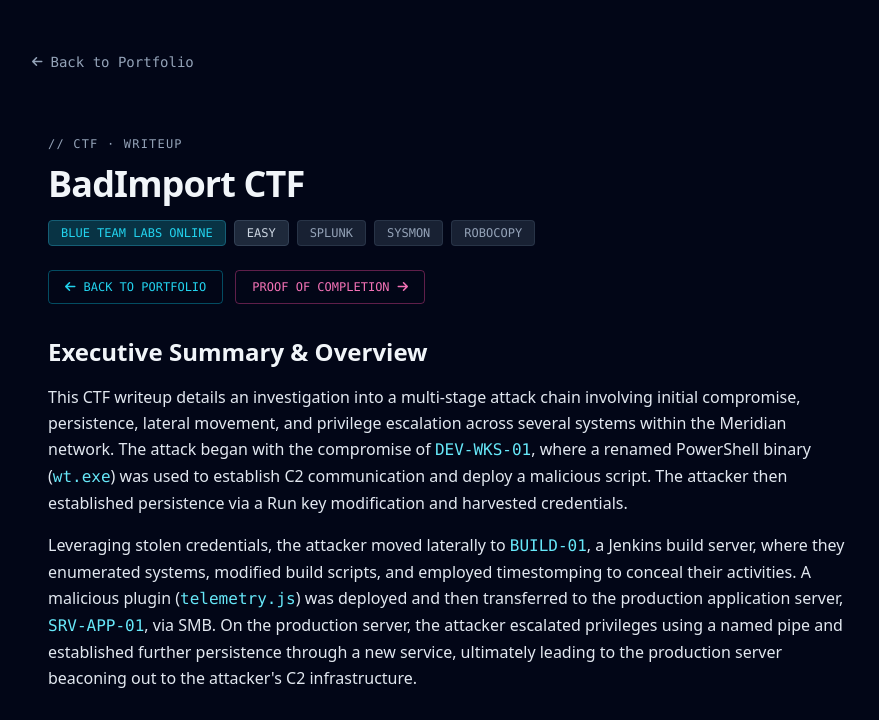
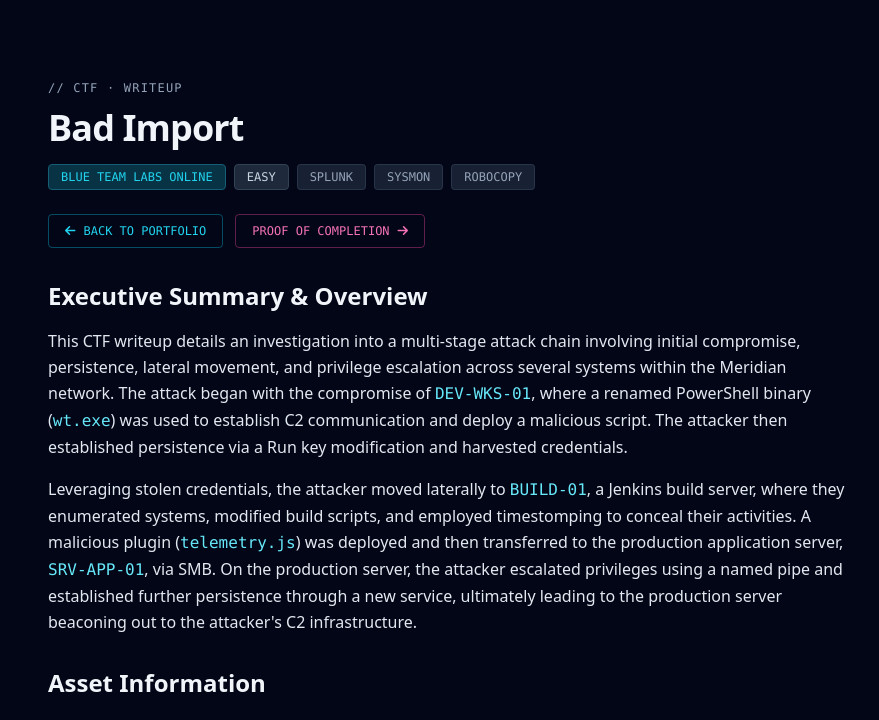
Before and after one commit to Novic-10/Novic-10, a plain HTML site: page writeups/Bad-Import.html in a window 1280 px wide. Shown: the top 720 px of the page, without its empty margins (192-1071 px from the left). Drawn offline with nearby package versions, Linux system fonts and the light colour scheme.

Commit message:
Formatting fixes to the CTF Writeups

```diff
--- a/writeups/Bad-Import.html
+++ b/writeups/Bad-Import.html
@@ -9,13 +9,11 @@
 </head>
 <body class="bg-slate-950 text-slate-200 font-sans antialiased selection:bg-cyan-500 selection:text-slate-950">
     <main class="max-w-4xl mx-auto px-4 py-12 sm:px-6 lg:px-8">
-        <a href="../index.html#writeups" class="inline-flex items-center gap-2 text-slate-400 hover:text-cyan-400 text-sm font-mono mb-8 transition-colors">
-            <i class="fa-solid fa-arrow-left text-xs"></i> Back to Portfolio
-        </a>
+
         <article class="prose prose-invert max-w-none space-y-6">
             <div class="max-w-5xl mx-auto px-4 py-8">
   <p class="font-mono text-xs text-slate-400 uppercase tracking-widest">// CTF · WRITEUP</p>
-  <h1 class="text-3xl sm:text-4xl font-bold text-slate-100 tracking-tight my-3">BadImport CTF</h1>
+  <h1 class="text-3xl sm:text-4xl font-bold text-slate-100 tracking-tight my-3">Bad Import</h1>
 
   <div class="flex flex-wrap gap-2 my-4 font-mono text-xs uppercase">
     <span class="bg-cyan-950 text-cyan-400 border border-cyan-800 px-3 py-1 rounded">Blue Team Labs Online</span>
```
Also changed, not shown: writeups/MiddleMayhem.html (+1 -3 lines).
